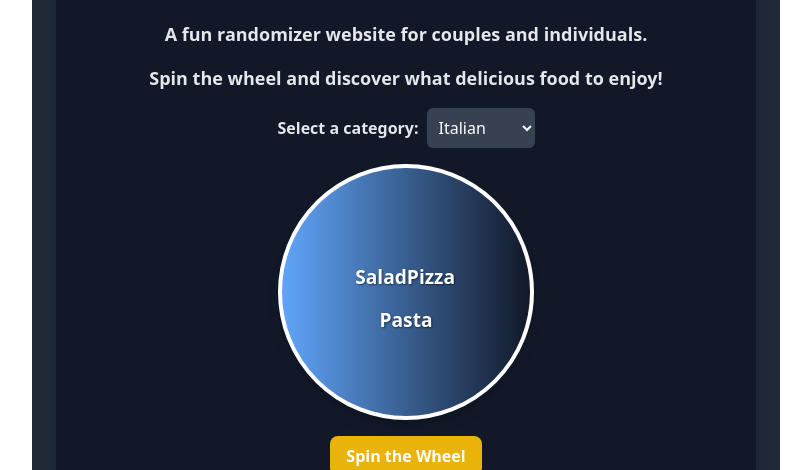
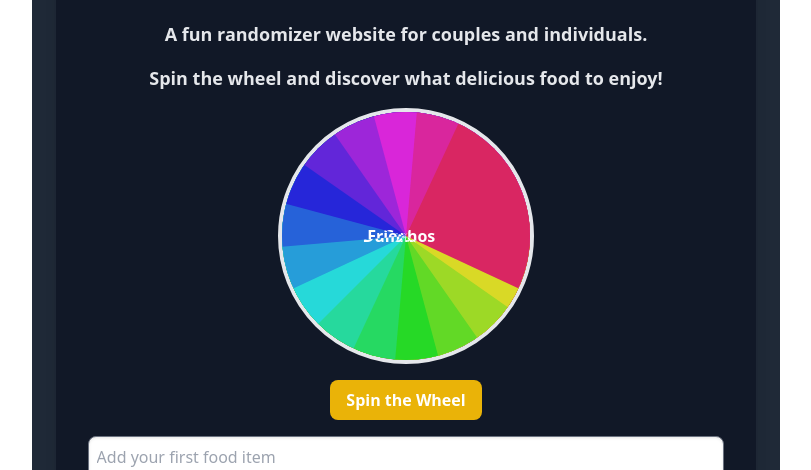
Before and after one commit to Dtan713/CapstoneProject, a React (Vite) app in the folder frontend/: page /home in a window 1280 px wide. Shown: the part 818-1288 px from the top of the page, without its empty margins (234-1045 px from the left). Built offline with nearby package versions, Linux system fonts and the light colour scheme.

Commit message:
changing things

```diff
--- a/frontend/src/App.jsx
+++ b/frontend/src/App.jsx
@@ -1,17 +1,16 @@
 import React, { useState } from 'react';
-import { BrowserRouter as Router, Route, Routes, useLocation } from 'react-router-dom';
-
+import { BrowserRouter as Router, Route, Routes, Navigate, useLocation } from 'react-router-dom';
+import Login from './Pages/Login';
 import Home from './Pages/Home';
 import NavBar from './Navbar/Navbar';
 import About from './Pages/About';
 import Contact from './Pages/Contact';
-import Login from './Pages/Login';
 
 const backgrounds = {
   '/home': 'url("")',
   '/about': 'url("")',
-  '/contact': 'url(")',
-  '/login': ')',
+  '/contact': 'url("")',
+  '/login': 'url("")',
   // '/game': 'url("https://example.com/game-background.jpg")',
 };
 
@@ -28,7 +27,6 @@ function App() {
 
   const location = useLocation();
   const currentBackground = backgrounds[location.pathname] || 'url("https://example.com/default-background.jpg")'; // Fallback
-
 
   return (
     <div
@@ -57,6 +55,8 @@ function App() {
               <div className="text-xl font-bold p-4 rounded-lg">Please log in to play!</div>
             )
           } />
+          {/* Redirect from root path to login page */}
+          <Route path="/" element={<Navigate to="/login" />} />
         </Routes>
       </main>
       <footer className="text-black text-center p-4">
--- a/frontend/src/Pages/About.jsx
+++ b/frontend/src/Pages/About.jsx
@@ -30,7 +30,7 @@ function About() {
       <h3 className="text-blue-500 font-semibold text-6xl mb-4"> {/* Changed to blue */}
         A Fun Randomizer for Everyone
       </h3>
-      <h4 className="text-blue-500 font-medium text-4xl mb-4"> {/* Changed to blue */}
+      <h4 className="text-blue-500 font-medium text-3xl mb-4"> {/* Changed to blue */}
         Explore various randomization options to help make decisions in a fun and engaging way!
       </h4>
       <p className="text-blue-500 font-medium text-3xl mt-4 px-4"> {/* Changed to blue */}
--- a/frontend/src/Pages/Home.jsx
+++ b/frontend/src/Pages/Home.jsx
@@ -6,20 +6,54 @@ function Home() {
     Italian: ['Pizza', 'Pasta', 'Salad'],
     American: ['Burger', 'Hot Dog', 'Tacos'],
     Japanese: ['Sushi', 'Ramen', 'Tempura'],
-    Chinese: ['General Tso\'s Chicken'],
+    Chinese: ['General Tso\'s Chicken', 'Dumplings', 'Fried Rice'],
+    Indian: ['Curry', 'Biryani', 'Naan'],
+    Mexican: ['Quesadilla', 'Burrito', 'Nachos'],
   };
 
   const [foodOptions, setFoodOptions] = useState(initialFoodOptions);
-  const [selectedCategory, setSelectedCategory] = useState('Italian');
-  const [currentFoodOptions, setCurrentFoodOptions] = useState(foodOptions[selectedCategory]);
+  const [currentFoodOptions, setCurrentFoodOptions] = useState([
+    ...foodOptions['Italian'],
+    ...foodOptions['American'],
+    ...foodOptions['Japanese'],
+    ...foodOptions['Chinese'],
+    ...foodOptions['Indian'],
+    ...foodOptions['Mexican'],
+  ]);
   const [inputValue1, setInputValue1] = useState('');
   const [inputValue2, setInputValue2] = useState('');
   const [result, setResult] = useState('');
   const [isSpinning, setIsSpinning] = useState(false);
+  const [coupons, setCoupons] = useState([]);
+
+  // Dummy coupon data
+  const couponData = {
+    Pizza: [
+      { id: 1, description: '20% off on your next pizza order', code: 'PIZZA20', location: 'Local Pizza Place' },
+      { id: 2, description: 'Free garlic bread with any pizza', code: 'GARLICFREE', location: 'Local Pizza Place' },
+    ],
+    Burger: [
+      { id: 3, description: '$5 off any burger combo', code: 'BURGER5', location: 'Burger Joint' },
+      { id: 4, description: 'Buy one get one free on Tuesdays', code: 'BOGO', location: 'Burger Joint' },
+    ],
+    Sushi: [
+      { id: 5, description: 'Buy 2 rolls, get 1 free', code: 'SUSHIFREE', location: 'Sushi Spot' },
+    ],
+    // Add more items as needed
+  };
+
+  const fetchCoupons = (food) => {
+    const fetchedCoupons = couponData[food] || [{ id: 1, description: 'No current coupons available.', code: '', location: '' }];
+    setCoupons(fetchedCoupons);
+  };
 
   const handleSpin = () => {
     if (currentFoodOptions.length === 0) return; // Prevent spinning if no food options
     setIsSpinning(true);
+
+    // const audio = new Audio('C:public\Users\shiao.tan\Downloads\mixkit-bike-wheel-spinning-1613.wav');
+    // audio.play();
+
     const randomRotation = Math.floor(Math.random() * 360) + 720; // Spin at least two full turns
     const wheel = document.getElementById('wheel');
 
@@ -30,7 +64,9 @@ function Home() {
     setTimeout(() => {
       const actualRotation = randomRotation % 360;
       const index = Math.floor((actualRotation / 360) * currentFoodOptions.length);
-      setResult(currentFoodOptions[index]);
+      const selectedFood = currentFoodOptions[index];
+      setResult(selectedFood);
+      fetchCoupons(selectedFood); // Fetch coupons for the selected food
       setIsSpinning(false);
       wheel.style.transition = 'none'; // Reset transition
       wheel.style.transform = `rotate(${actualRotation}deg)`; // Set final position
@@ -43,20 +79,10 @@ function Home() {
     if (inputValue2.trim() !== '') newFoods.push(inputValue2.trim());
 
     if (newFoods.length > 0) {
-      setFoodOptions((prev) => ({
-        ...prev,
-        [selectedCategory]: [...prev[selectedCategory], ...newFoods],
-      }));
-      setCurrentFoodOptions((prev) => [...prev, ...newFoods]);
+      setCurrentFoodOptions(prev => [...prev, ...newFoods]);
       setInputValue1(''); // Clear first input
       setInputValue2(''); // Clear second input
     }
-  };
-
-  const handleCategoryChange = (e) => {
-    const category = e.target.value;
-    setSelectedCategory(category);
-    setCurrentFoodOptions(foodOptions[category]);
   };
 
   return (
@@ -70,54 +96,34 @@ function Home() {
       </div>
 
       <div className="bg-gray-900 rounded-lg shadow-lg p-8 w-full max-w-3xl text-center">
-        <h2 className="text-yellow-400 font-bold text-5xl mb-4">
-          Welcome To Heads Or Tails
-        </h2>
-        <p className="text-gray-200 font-semibold text-lg mb-4">
-          A fun randomizer website for couples and individuals.
-        </p>
-        <p className="text-gray-200 font-semibold text-lg mb-4">
-          Spin the wheel and discover what delicious food to enjoy!
-        </p>
-
-        {/* Category Selector */}
-        <div className="mb-4">
-          <label htmlFor="category" className="text-gray-200 font-semibold mr-2">Select a category:</label>
-          <select
-            id="category"
-            value={selectedCategory}
-            onChange={handleCategoryChange}
-            className="bg-gray-700 text-white rounded-md p-2"
-          >
-            {Object.keys(foodOptions).map((category) => (
-              <option key={category} value={category}>
-                {category}
-              </option>
-            ))}
-          </select>
-        </div>
+        <h2 className="text-yellow-400 font-bold text-5xl mb-4">Welcome To Heads Or Tails</h2>
+        <p className="text-gray-200 font-semibold text-lg mb-4">A fun randomizer website for couples and individuals.</p>
+        <p className="text-gray-200 font-semibold text-lg mb-4">Spin the wheel and discover what delicious food to enjoy!</p>
 
         <div
           id="wheel"
-          className="border-4 border-white rounded-full h-64 w-64 flex items-center justify-center transition-transform relative mx-auto mb-4 bg-gradient-to-r from-blue-400 to-white-600 shadow-lg"
+          className="border-4 border-yellow rounded-full h-64 w-64 relative mx-auto mb-4"
+          style={{ overflow: 'hidden' }} // Ensure content doesn't overflow
         >
           {currentFoodOptions.map((food, index) => {
-            const angle = (index * (360 / currentFoodOptions.length)) + (360 / currentFoodOptions.length) / 2; // Calculate angle for the food item
+            const angle = (index * (360 / currentFoodOptions.length));
             return (
               <div key={index} className="absolute" style={{
-                transform: `rotate(${angle}deg) translateY(-100%)`,
-                textAlign: 'center',
+                transform: `rotate(${angle}deg)`,
+                clipPath: `polygon(50% 50%, 100% 0%, 100% 100%)`, // Triangle slice shape
                 width: '100%',
+                height: '100%',
+                backgroundColor: `hsl(${(index * (360 / currentFoodOptions.length))}, 70%, 50%)`, // Color for each slice
+                display: 'flex',
+                alignItems: 'center',
+                justifyContent: 'center',
+                fontSize: '1rem',
+                fontWeight: 'bold',
+                color: '#fff',
+                borderBottom: '2px solid white',
+                borderTop: '2px solid white',
               }}>
-                <div style={{
-                  transform: `rotate(-${angle}deg)`,
-                  fontSize: '1.2rem',
-                  fontWeight: 'bold',
-                  color: '#fff',
-                  textShadow: '1px 1px 2px rgba(0, 0, 0, 0.5)'
-                }}>
-                  {food}
-                </div>
+                <span style={{ transform: `rotate(-${angle}deg)` }}>{food}</span>
               </div>
             );
           })}
@@ -134,6 +140,21 @@ function Home() {
         {result && (
           <div className={`mt-6 text-3xl font-bold ${isSpinning ? 'text-gray-400' : 'text-yellow-400'}`}>
             {isSpinning ? '...' : `Result: ${result}`}
+          </div>
+        )}
+
+        {/* Display Coupons and Deals */}
+        {result && (
+          <div className="mt-6 bg-gray-800 p-4 rounded-lg">
+            <h3 className="text-xl font-bold text-yellow-400">Coupons & Best Deals</h3>
+            <ul className="mt-2">
+              {coupons.map(coupon => (
+                <li key={coupon.id} className="text-gray-200 mb-2">
+                  {coupon.description} <strong>(Code: {coupon.code})</strong> <br />
+                  <span className="text-sm text-gray-400">Location: {coupon.location}</span>
+                </li>
+              ))}
+            </ul>
           </div>
         )}
 
```
Also changed, not shown: frontend/src/NavBar/NavBar.jsx (+8 -8 lines), frontend/src/Routes/routes.jsx (deleted, +0 -29 lines).
